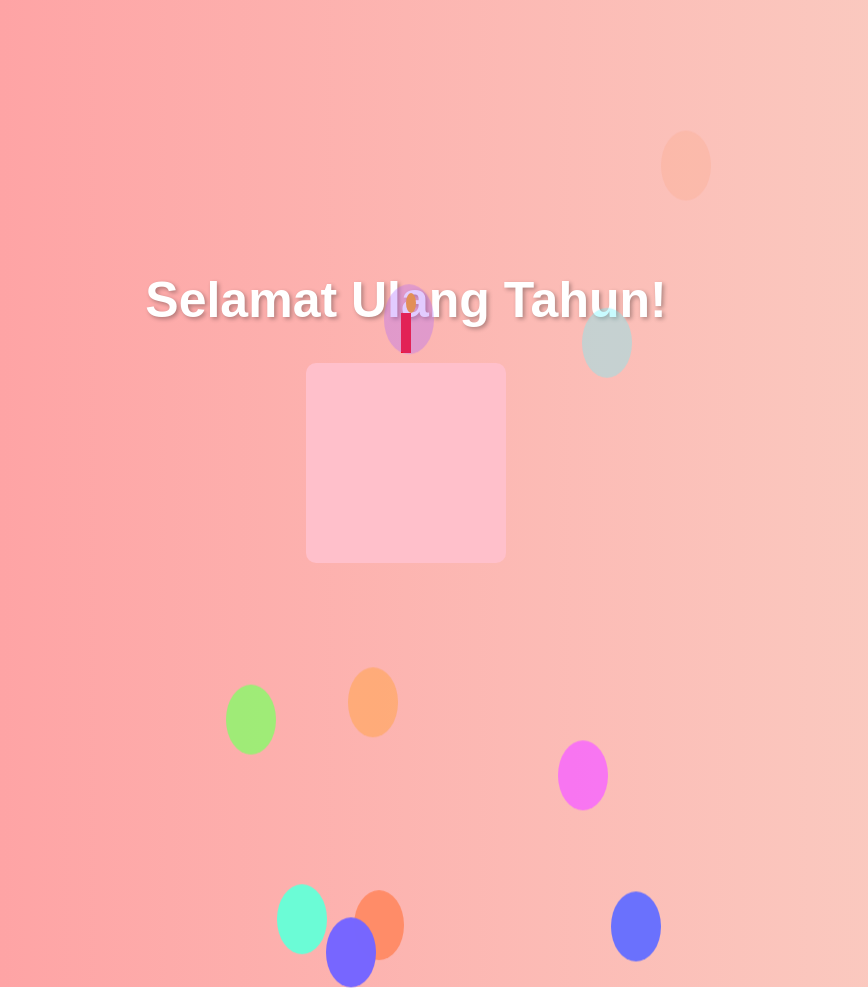
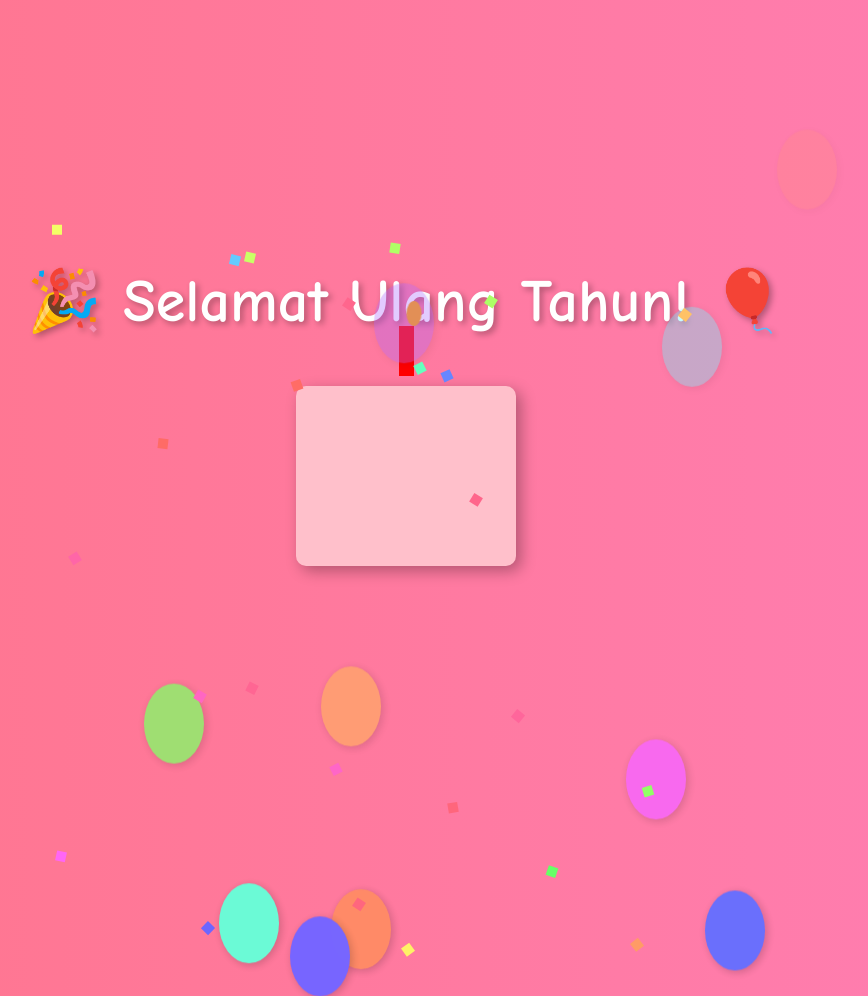
Before and after one commit to oodienn/host, a plain HTML site: page index.html in a window 1280 px wide. Shown: the whole page, without its empty margins (234-1102 px from the left). Drawn offline with Linux system fonts and the light colour scheme.

Commit message:
Update index.html

```diff
--- a/index.html
+++ b/index.html
@@ -12,18 +12,23 @@
             justify-content: center;
             align-items: center;
             height: 100vh;
-            background: linear-gradient(to right, #ff9a9e, #fad0c4);
+            background: linear-gradient(to right, #ff758c, #ff7eb3);
             overflow: hidden;
-            font-family: Arial, sans-serif;
+            font-family: 'Comic Sans MS', cursive, sans-serif;
         }
         .container {
             text-align: center;
             position: relative;
         }
         h1 {
-            font-size: 50px;
+            font-size: 60px;
             color: white;
-            text-shadow: 2px 2px 4px rgba(0, 0, 0, 0.3);
+            text-shadow: 3px 3px 6px rgba(0, 0, 0, 0.3);
+            animation: bounce 1s infinite alternate;
+        }
+        @keyframes bounce {
+            0% { transform: translateY(0); }
+            100% { transform: translateY(-10px); }
         }
         .balloons {
             position: absolute;
@@ -33,40 +38,42 @@
         .balloon {
             position: absolute;
             bottom: -100px;
-            width: 50px;
-            height: 70px;
+            width: 60px;
+            height: 80px;
             background-color: red;
             border-radius: 50%;
             animation: floatUp 5s infinite ease-in-out;
+            box-shadow: 2px 2px 10px rgba(0, 0, 0, 0.2);
         }
         @keyframes floatUp {
             0% { transform: translateY(0); opacity: 1; }
             100% { transform: translateY(-120vh); opacity: 0; }
         }
         .cake {
-            width: 200px;
-            height: 200px;
+            width: 220px;
+            height: 180px;
             background: pink;
             border-radius: 10px;
             position: relative;
             margin: auto;
+            box-shadow: 5px 5px 15px rgba(0, 0, 0, 0.3);
         }
         .candle {
-            width: 10px;
-            height: 40px;
+            width: 15px;
+            height: 50px;
             background: red;
             position: absolute;
-            top: -50px;
+            top: -60px;
             left: 50%;
             transform: translateX(-50%);
         }
         .flame {
-            width: 10px;
-            height: 20px;
+            width: 15px;
+            height: 25px;
             background: orange;
             border-radius: 50%;
             position: absolute;
-            top: -20px;
+            top: -25px;
             left: 50%;
             transform: translateX(-50%);
             animation: flicker 0.5s infinite alternate;
@@ -75,17 +82,30 @@
             0% { opacity: 1; transform: scale(1); }
             100% { opacity: 0.6; transform: scale(1.2); }
         }
+        .confetti {
+            position: absolute;
+            width: 10px;
+            height: 10px;
+            background-color: yellow;
+            top: -10px;
+            animation: fall 3s infinite linear;
+        }
+        @keyframes fall {
+            0% { transform: translateY(0) rotate(0deg); }
+            100% { transform: translateY(100vh) rotate(360deg); }
+        }
     </style>
 </head>
 <body>
     <div class="container">
-        <h1>Selamat Ulang Tahun!</h1>
+        <h1>🎉 Selamat Ulang Tahun! 🎈</h1>
         <div class="cake">
             <div class="candle">
                 <div class="flame"></div>
             </div>
         </div>
         <div class="balloons" id="balloons"></div>
+        <div class="confetti-container" id="confetti"></div>
     </div>
     <script>
         function createBalloon() {
@@ -98,6 +118,17 @@
             setTimeout(() => balloon.remove(), 6000);
         }
         setInterval(createBalloon, 500);
+
+        function createConfetti() {
+            const confetti = document.createElement("div");
+            confetti.classList.add("confetti");
+            confetti.style.left = `${Math.random() * 100}%`;
+            confetti.style.backgroundColor = `hsl(${Math.random() * 360}, 100%, 70%)`;
+            confetti.style.animationDuration = `${2 + Math.random() * 3}s`;
+            document.getElementById("confetti").appendChild(confetti);
+            setTimeout(() => confetti.remove(), 5000);
+        }
+        setInterval(createConfetti, 200);
     </script>
 </body>
 </html>
```
